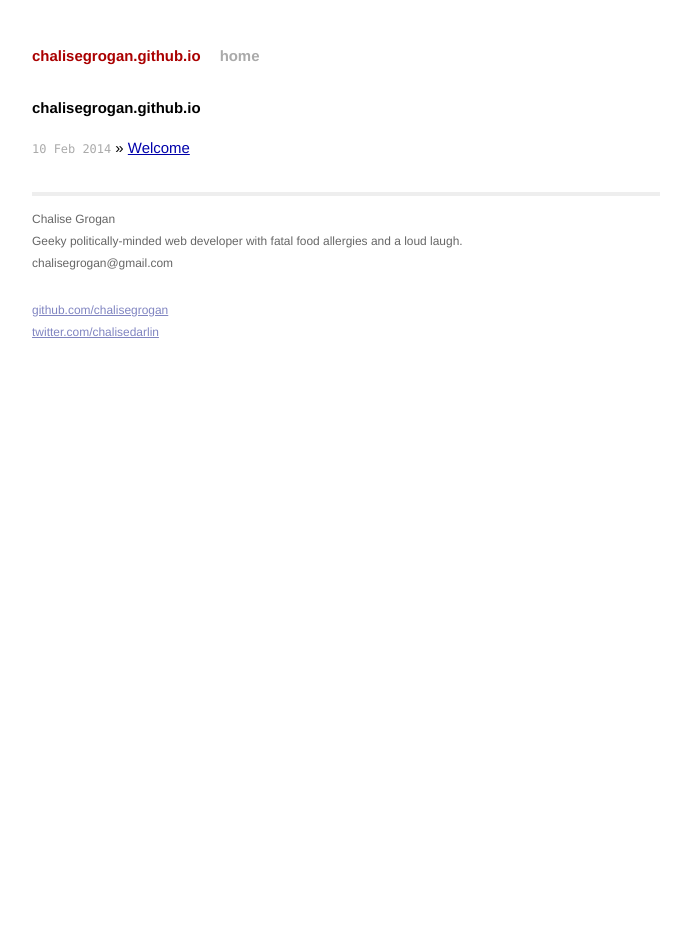
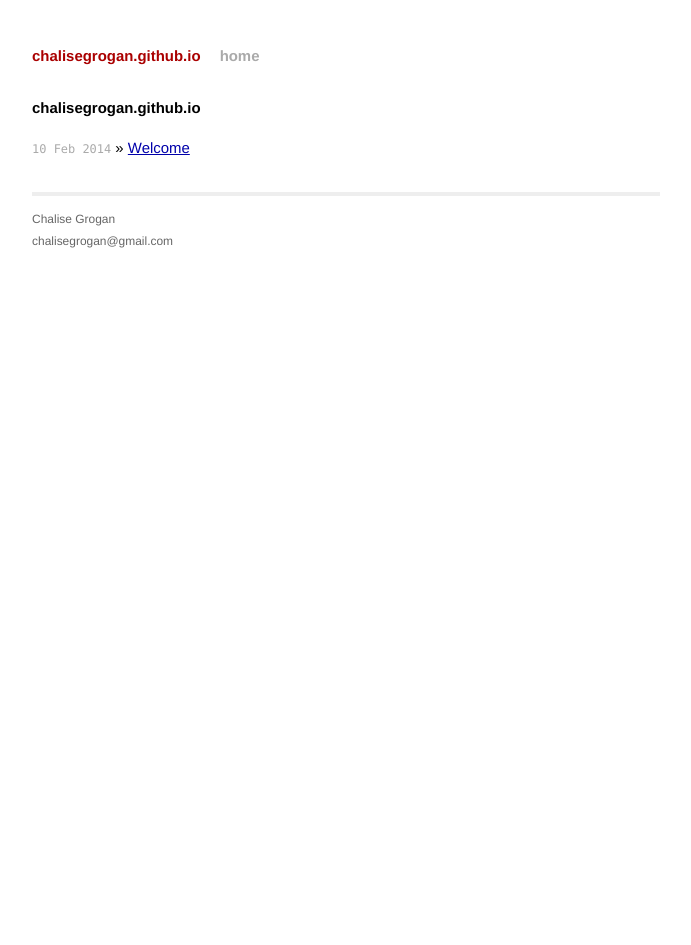
Before and after one commit to chalisegrogan/chalisegrogan.github.io, a Jekyll site: the page built from index.html, in a window 1280 px wide. Shown: the whole page, without its empty margins (294-985 px from the left). Built offline with Jekyll 4.4.1, drawn with Linux system fonts in a browser that asks for light colours; Markdown is read by kramdown in place of the engine named in the settings.

Commit message:
Update default.html

```diff
--- a/_layouts/default.html
+++ b/_layouts/default.html
@@ -27,14 +27,7 @@
             <div class="contact">
               <p>
                 Chalise Grogan<br />
-                Geeky politically-minded web developer with fatal food allergies and a loud laugh.<br />
                 chalisegrogan@gmail.com
-              </p>
-            </div>
-            <div class="contact">
-              <p>
-                <a href="https://github.com/chalisegrogan">github.com/chalisegrogan</a><br />
-                <a href="https://twitter.com/chalisedarlin">twitter.com/chalisedarlin</a><br />
               </p>
             </div>
           </div>
```
